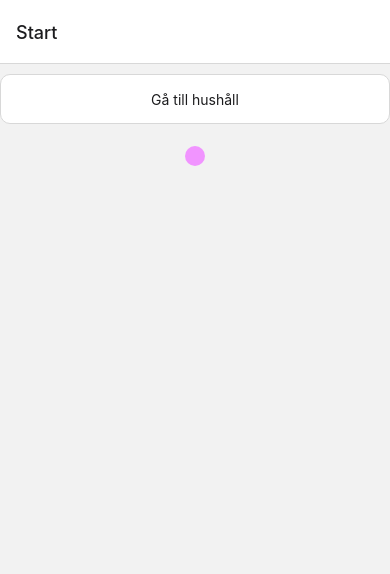
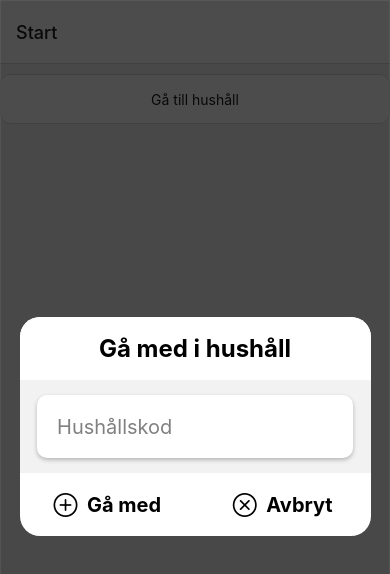
Before and after one commit to ViktorNy/TheHousehold, a React Native app: screen /Start in a window 390 px wide. Shown: the top 574 px of the page. Built offline with nearby package versions, Linux system fonts and the light colour scheme.

Commit message:
Shortened css, added modal component, styling changes

```diff
--- a/component/CustomPopupBox.tsx
+++ b/component/CustomPopupBox.tsx
@@ -1,37 +1,44 @@
 import React, { useState } from "react";
-import { Modal, StyleSheet, Text, Pressable, View } from "react-native";
+import { StyleSheet, Text, Pressable, View, TextInput } from "react-native";
 import { AntDesign } from '@expo/vector-icons';
+import Modal from "react-native-modal";
 
 export function CustomPopupBox() {
-    const [modalVisible, setModalVisible] = useState(false);
+    const [modalVisible, setModalVisible] = useState(true);
+    let userText;
+    let onUserTextChange;
     return (
-      <View style={styles.centeredView}>
+      <View>
         <Modal
-          animationType="fade"
-          transparent={true}
-          visible={modalVisible}
-          onRequestClose={() => {
+          animationIn="fadeIn"
+          coverScreen={true}
+          isVisible={modalVisible}
+          onBackButtonPress={() => {
             setModalVisible(!modalVisible);
-          }}
-        >
+          }}>
           <View style={styles.centeredView}>
             <View style={styles.modalView}>
               <View style={styles.headerStyle}>
-                <Text style={styles.headerTextStyle}>Gå med i hushåll</Text>
+                <Text style={[ styles.textStyle, styles.headerTextStyle ]}>Gå med i hushåll</Text>
               </View>
               <View style={styles.inputInfoStyle}>
-                <Text style={styles.middleTextStyle}>Hushållskod</Text>
+                <TextInput
+                onChangeText={onUserTextChange}
+                style={styles.middleTextStyle}
+                value={userText}
+                placeholder='Hushållskod'
+                />
               </View>
               <View style={styles.rowStyle}>
               <Pressable
-                style={[styles.buttonLeft, styles.buttonClose]}
+                style={styles.button}
                 onPress={() => setModalVisible(!modalVisible)}
               >
               <AntDesign name="pluscircleo" size={24} color="black" />
               <Text style={styles.textStyle}>  Gå med</Text>
               </Pressable>
               <Pressable
-                style={[styles.buttonRight, styles.buttonClose]}
+                style={[styles.button, styles.buttonRightStyle]}
                 onPress={() => setModalVisible(!modalVisible)}
               >
               <AntDesign name="closecircleo" size={24} color="black" />
@@ -41,67 +48,34 @@ export function CustomPopupBox() {
             </View>
           </View>
         </Modal>
-        <Pressable                                    //för att visa modalen, endast i testsyften
-          style={[styles.button, styles.buttonOpen]}
-          onPress={() => setModalVisible(true)}
-        >
-        </Pressable>
       </View>
-    );
+  );
 };
 
 const styles = StyleSheet.create({
     centeredView: {
-      flex: 1,
       justifyContent: "center",
       alignItems: "center",
-      marginTop: 22
     },
     modalView: {
-      margin: 20,
       backgroundColor: "#F2F2F2",
       borderRadius: 20,
+      minHeight: 210,
       height: '28%',
-      width: '90%',
+      width: '100%',
       alignItems: "center",
-      shadowColor: "#000",
-      shadowOffset: {
-        width: 0,
-        height: 2
-      },
-      shadowOpacity: 0.25,
-      shadowRadius: 4,
       elevation: 20,
     },
     button: {
-        borderRadius: 20,
-        padding: 10,
-        marginLeft: 0,
-        elevation: 2
-      },
-    buttonLeft: {
-      borderBottomLeftRadius: 20,
       flexDirection: 'row',
       width: '50%',
       elevation: 2,
       justifyContent: "center",
       alignItems: "center",
-      overflow: 'hidden'
+      backgroundColor: "#FFF"
     },
-    buttonRight: {
-        borderBottomRightRadius: 20,
-        flexDirection: 'row',
-        width: '50%',
+    buttonRightStyle: {
         elevation: 5,
-        justifyContent: "center",
-        alignItems: "center",
-        overflow: 'hidden'
-      },
-    buttonOpen: {
-      backgroundColor: "#F194FF",
-    },
-    buttonClose: {
-      backgroundColor: "#FFF",
     },
     textStyle: {
       color: "black",
@@ -109,15 +83,14 @@ const styles = StyleSheet.create({
       textAlign: "center",
       fontSize: 20
     },
+    middleTextStyle: {
+        color: "gray",
+        textAlign: "left",
+        marginLeft: 20,
+        fontSize: 20
+    },
     headerTextStyle: {
-      color: "black",
-      fontWeight: "bold",
-      textAlign: "center",
       fontSize: 24
-    },
-    modalText: {
-      justifyContent: 'center',
-      textAlign: "center"
     },
     headerStyle: {
       flexDirection: 'row',
@@ -154,10 +127,4 @@ const styles = StyleSheet.create({
       elevation: 5,
       justifyContent: 'center',
     },
-    middleTextStyle: {
-        color: "gray",
-        textAlign: "left",
-        marginLeft: 20,
-        fontSize: 20
-    }
   });
--- a/package.json
+++ b/package.json
@@ -16,6 +16,7 @@
     "react": "16.13.1",
     "react-dom": "16.13.1",
     "react-native": "https://github.com/expo/react-native/archive/sdk-42.0.0.tar.gz",
+    "react-native-modal": "^13.0.0",
     "react-native-safe-area-context": "3.2.0",
     "react-native-screens": "~3.4.0",
     "react-native-web": "~0.13.12",
```
